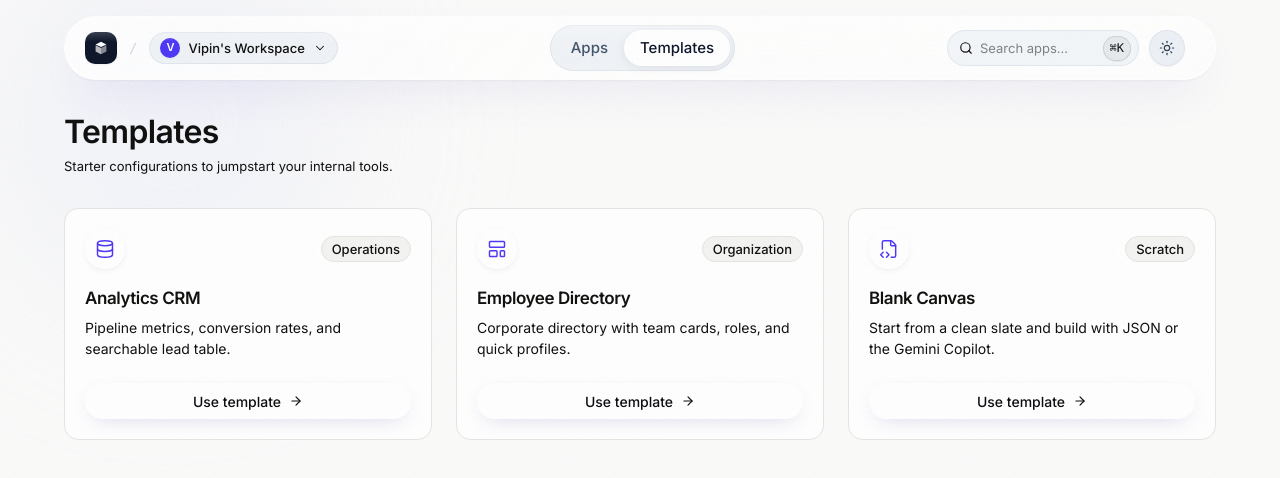
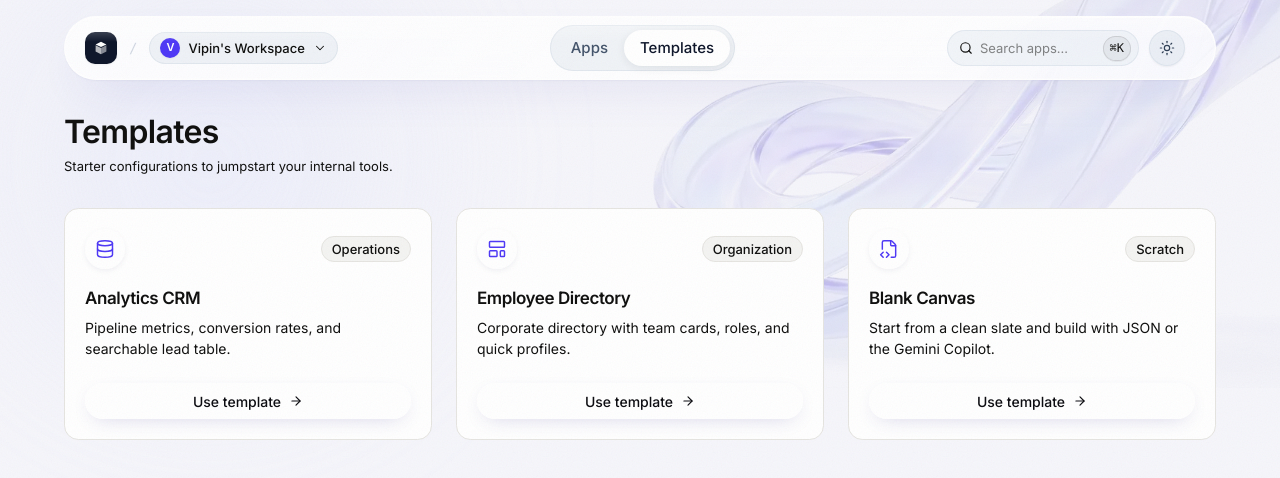
Before and after one commit to vpn-cli/appforge, a Next.js app: page /templates in a window 1280 px wide. Both pictures are taken after a click on the button "Toggle theme". Shown: the top 478 px of the page. Built offline with nearby package versions, Linux system fonts and the light colour scheme; no server answers.

Commit message:
style(dashboard): refine app shell background with quiet landing page atmosphere

```diff
--- a/components/layout/AppShell.tsx
+++ b/components/layout/AppShell.tsx
@@ -1,5 +1,6 @@
 "use client";
 
+import Image from "next/image";
 import { AppHeader } from "@/components/layout/AppHeader";
 
 type Props = {
@@ -10,17 +11,29 @@ type Props = {
 
 export function AppShell({ children, activeSearchQuery, onSearchChange }: Props) {
   return (
-    <div className="min-h-screen flex flex-col bg-background text-foreground antialiased selection:bg-brand/20 selection:text-brand relative overflow-x-hidden">
-      {/* Background treatment: same language as landing page, but quieter */}
+    <div className="min-h-screen flex flex-col bg-[#F6F6FB] dark:bg-[#0B0B10] text-foreground antialiased selection:bg-brand/20 selection:text-brand relative overflow-x-hidden">
+      {/* Background treatment: same language as landing page, but quieter for dashboard productivity */}
       <div
         aria-hidden="true"
         className="pointer-events-none absolute inset-0 overflow-hidden z-0 select-none"
       >
-        {/* Light mode: faint lavender wash */}
-        <div className="dark:hidden absolute -top-32 -left-20 w-[500px] h-[500px] rounded-full bg-[radial-gradient(circle_at_center,rgba(215,220,250,0.35)_0%,rgba(246,246,251,0)_70%)] blur-[70px]" />
+        {/* Light mode: faint lavender wash in top-left */}
+        <div className="dark:hidden absolute -top-32 -left-20 w-[580px] h-[580px] rounded-full bg-[radial-gradient(circle_at_center,rgba(215,220,250,0.35)_0%,rgba(246,246,251,0)_70%)] blur-[70px]" />
 
-        {/* Dark mode: quiet single indigo glow */}
-        <div className="hidden dark:block absolute -top-[100px] left-1/2 -translate-x-1/2 w-[55vw] h-[35vh] max-w-[900px] rounded-full bg-[radial-gradient(ellipse_60%_35%_at_50%_25%,rgba(99,102,241,0.10)_0%,rgba(99,102,241,0)_70%)] blur-[90px] pointer-events-none" />
+        {/* Light mode: quieter translucent ribbon in top-right */}
+        <div className="dark:hidden absolute -top-20 -right-16 w-[700px] lg:w-[840px] pointer-events-none select-none opacity-25">
+          <Image
+            src="/hero-ribbon.webp"
+            alt=""
+            width={1200}
+            height={680}
+            priority
+            className="w-full h-auto object-contain select-none"
+          />
+        </div>
+
+        {/* Dark mode: quiet single indigo glow at top center */}
+        <div className="hidden dark:block absolute -top-[120px] left-1/2 -translate-x-1/2 w-[55vw] h-[35vh] max-w-[900px] rounded-full bg-[radial-gradient(ellipse_60%_35%_at_50%_25%,rgba(99,102,241,0.08)_0%,rgba(99,102,241,0)_70%)] blur-[100px] pointer-events-none" />
       </div>
 
       <AppHeader activeSearchQuery={activeSearchQuery} onSearchChange={onSearchChange} />
```
